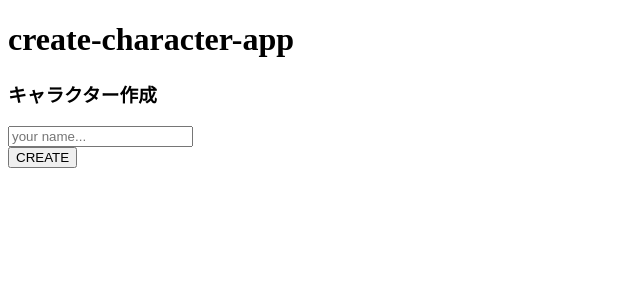
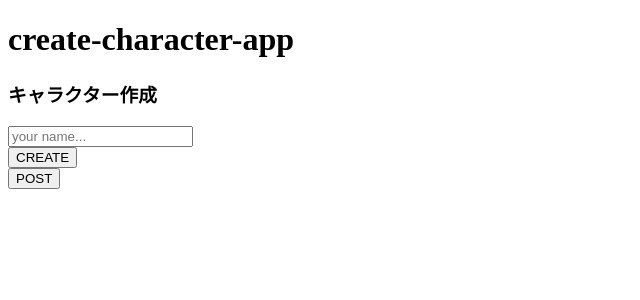
Before and after one commit to rias-z/react_practice_apps, a React (Create React App) app in the folder create-character-app/: page / in a window 1280 px wide. Shown: the top 300 px of the page, without its empty margins (0-640 px from the left). Built offline with nearby package versions, Linux system fonts and the light colour scheme; no server answers.

Commit message:
postできるようにした

```diff
--- a/create-character-app/src/Component/App.js
+++ b/create-character-app/src/Component/App.js
@@ -8,7 +8,7 @@ class App extends Component {
   }
 
   componentDidMount(){
-    this.fetchData('users.json')
+    this.fetchData('http://localhost:5000/users')
   }
 
   handleSubmit = (e) => {
@@ -19,7 +19,9 @@ class App extends Component {
   }
 
   fetchData(url){
-    fetch(url)
+    fetch(url, {
+      method: 'get'
+    })
       .then(res => {
         console.log("fetchData")
         return res
@@ -34,11 +36,34 @@ class App extends Component {
       })
   }
 
+  fetchPostData = (e, url) => {
+    e.preventDefault()
+    console.log("fetchPostData")
+    console.log(url)
+
+    fetch(url, {
+      method: 'post',
+      headers: {'content-type': 'application/json'},
+      body: JSON.stringify({'name': 'deep_learning'})
+    })
+      .then(res => {
+        console.log("fetchPostData")
+        console.log(res)
+      })
+      .catch(err => {
+        console.log("post error")
+        console.log(err)
+      })
+  }
+
   render() {
     return (
       <div className='App'>
         <h1>create-character-app</h1>
         <CreateForm onSubmit={this.handleSubmit.bind(this)}/>
+        <form onSubmit={e => this.fetchPostData(e, "http://localhost:5000/users")}>
+          <button type="submit">POST</button>
+        </form>
       </div>
     )
   }
```
